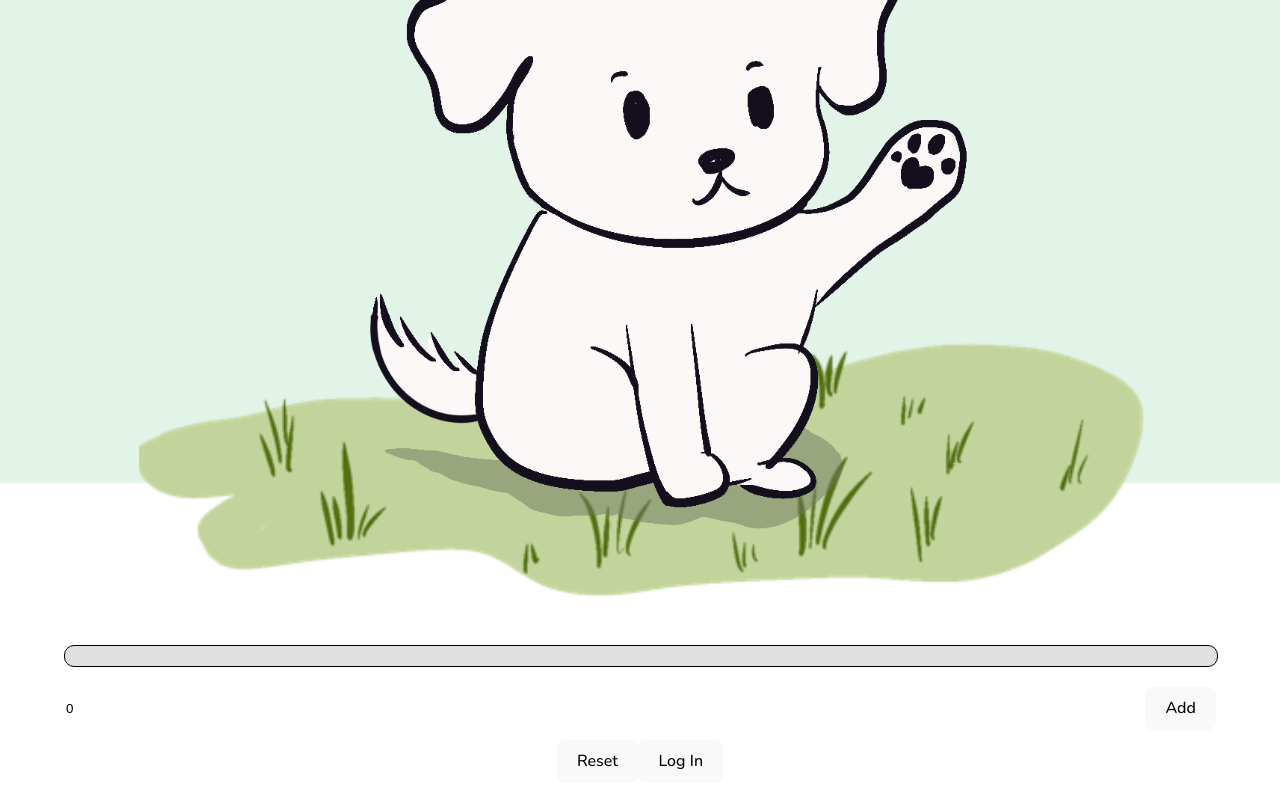
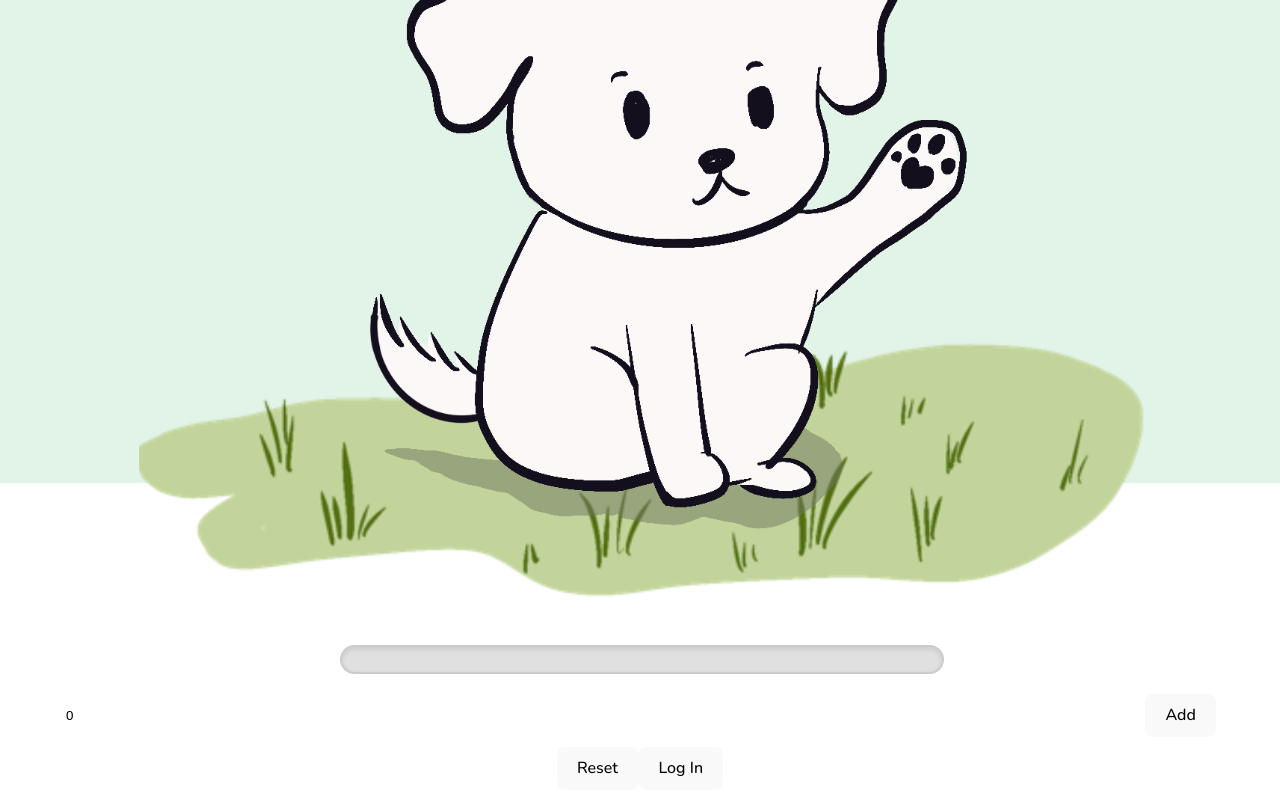
Before and after one commit to HackCamp2024/walk-your-dog, a React (Vite) app: page / in a window 1280 px wide. Shown: the part 317-1117 px from the top of the page. Built offline with nearby package versions, Linux system fonts and the light colour scheme.

Commit message:
progres bar update

```diff
--- a/src/components/Progress/Progress.css
+++ b/src/components/Progress/Progress.css
@@ -1,21 +1,36 @@
 .progress-container {
     width: 90vw;
+    max-width: 600px; /* Optional: Set a max width for better control */
     margin: 20px auto;
     text-align: center;
+    padding: 0 20px;
   }
 
   .progress-bar {
     width: 100%;
-  height: 20px;
+    height: 25px; /* Increase height for a more prominent bar */
     background-color: #e0e0e0;
-  border-radius: 10px;
-  border: solid 1px black;
+    border-radius: 20px; /* Round the corners more */
+    border: solid 2px #ccc; /* Lighter border for a more subtle look */
     overflow: hidden;
     margin: 10px 0;
+    box-shadow: inset 0 2px 5px rgba(0, 0, 0, 0.1); /* Subtle shadow effect inside */
   }
 
   .progress-bar-fill {
     height: 100%;
+    width: 0; /* Start with 0 width */
     background-color: #5a6f25;
-  transition: width 0.3s ease;
+    border-radius: 20px; /* Same rounded corners as the container */
+    box-shadow: 0 1px 3px rgba(0, 0, 0, 0.2); /* Shadow effect for the fill */
+    transition: width 1s ease-in-out; /* Smooth transition for width change */
   }
+
+  .progress-text {
+    font-size: 16px;
+    font-weight: 600;
+    color: #333;
+    margin-top: 8px;
+    text-align: center;
+    font-family: 'Arial', sans-serif;
+  }
```
Lines whose indentation alone changed are shown as unchanged.
